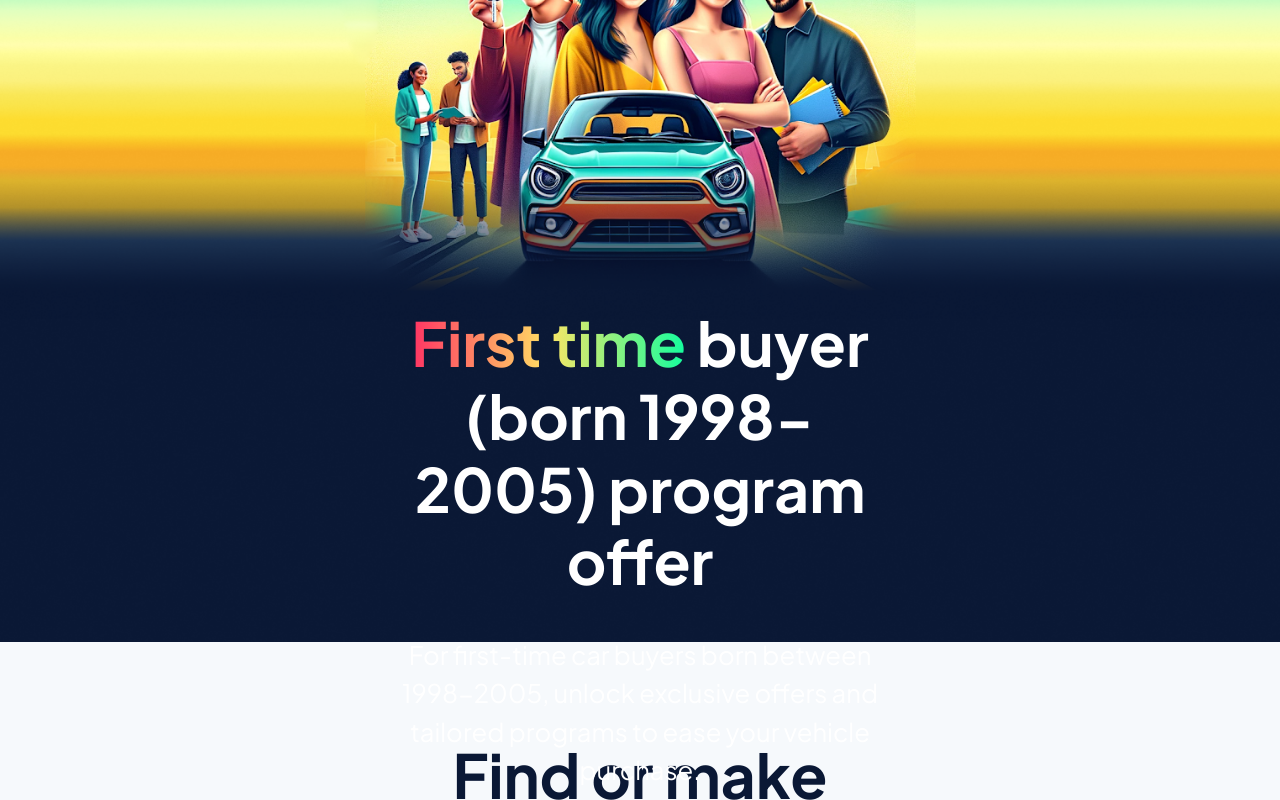
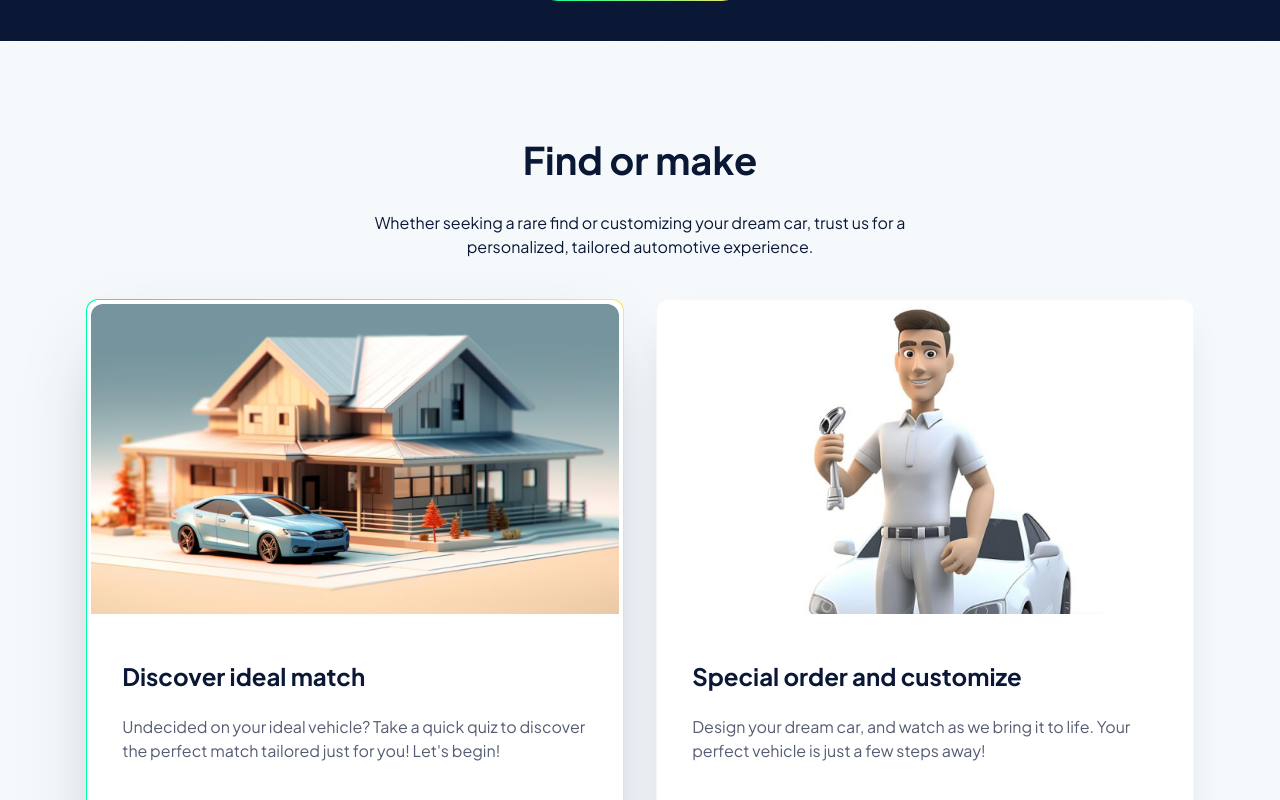
Before and after one commit to talhabaig/autoprosper, a Next.js app: page / in a window 1280 px wide. Shown: the part 3780-4580 px from the top of the page. Built offline with nearby package versions, Linux system fonts and the light colour scheme.

Commit message:
finad and make , upgrade and autoprosper advatnages

```diff
--- a/src/app/globals.css
+++ b/src/app/globals.css
@@ -7,13 +7,13 @@
     @apply sm:max-w-[540px] md:max-w-[720px] lg:max-w-[960px] xl:max-w-[1140px] 2xl:max-w-[1320px] 3xl:max-w-[1420px] 4xl:max-w-[1420px];
   }
   .heading2 {
-    @apply text-primary-text text-center mb-[1.5rem] text-[2.4rem] font-bold lg:text-[3.2rem] xl:text-[3.8rem] 3xl:text-[4.8rem];
+    @apply text-primary-text text-center mb-[0.938rem] text-[1.5rem] font-bold lg:text-[2rem] xl:text-[2.375rem] 3xl:text-[3rem];
   }
   .heading3 {
-    @apply text-primary-text text-center mb-[1.5rem] text-[1.8rem] font-bold lg:text-[2.4rem]  2xl:text-[2.8rem] 3xl:text-[3.2rem];
+    @apply text-primary-text text-center mb-[0.938rem] text-[1.125rem] font-bold lg:text-[1.5rem]  2xl:text-[1.75rem] 3xl:text-[2rem];
   }
   .paragraph-large{
-    @apply text-[1.4rem] mb-[1.5rem] leading-[2rem] lg:text-[1.6rem] lg:leading-[2.4rem] 2xl:leading-[3rem] 2xl:text-[2rem];
+    @apply text-[0.875rem] mb-[0.938rem] leading-[1.125rem] lg:text-[1rem] lg:leading-[1.5rem] 2xl:leading-[1.875rem] 2xl:text-[1.25rem];
 
   }
 }
--- a/src/assests/style/main.css
+++ b/src/assests/style/main.css
@@ -80,7 +80,7 @@ body {
   margin: 0;
   padding: 0;
   font-family: "Plus Jakarta Sans", sans-serif;
-  font-size: 1.4rem;
+  font-size: 16px;
   font-weight: 400;
   box-sizing: border-box;
   line-height: 1.2;
--- a/src/components/Common/Button/Button.tsx
+++ b/src/components/Common/Button/Button.tsx
@@ -26,16 +26,16 @@ const Button: React.FC<propType> = ({
   let classList = ``;
   if (!variant || variant === "primary") {
     classList =
-      "text-[1.4rem] lg:text-[1.6rem] tracking-[1.26px] lg:tarcaking-[1.44px]  uppercase min-w-[18.5rem] min-h-[4.6rem] xl:min-w-[22.1rem] xl:min-h-[5.6rem] p-[1.4rem_2.8rem] xl:p-[1.8rem_3.6rem] bg-btn-primary-gradient font-[800] rounded-[100px] text-primary-text hover:bg-btn-primary-gradient-hover";
+      "text-[0.875rem] lg:text-[1rem] tracking-[1.26px] lg:tarcaking-[1.44px]  uppercase min-w-[185px] min-h-[46px] xl:min-w-[220px] xl:min-h-[56px]  bg-btn-primary-gradient font-[800] rounded-[100px] text-primary-text hover:bg-btn-primary-gradient-hover";
   } else if (variant === "small") {
     classList =
-      "min-w-[9.6rem] min-h-[3.6rem] p-[1.4rem_2.8rem] bg-btn-primary-gradient font-[800] rounded-[100px] text-primary-text hover:bg-btn-primary-gradient-hover";
+      "min-w-[6rem] min-h-[1.563rem]  bg-btn-primary-gradient font-[800] rounded-[100px] text-primary-text hover:bg-btn-primary-gradient-hover";
   } else if (variant === "secondary") {
     classList =
       "text-primary border border-primary bg-primary hover:bg-white text-white hover:text-primary";
   } else if (variant === "transparent") {
     classList =
-      "text-gray border border-solid border-gray text-[1.4rem] lg:text-[1.6rem] tracking-[1.26px] lg:tarcaking-[1.44px]  uppercase min-w-[18.5rem] min-h-[4.6rem] xl:min-w-[22.1rem] xl:min-h-[5.6rem] p-[1.4rem_2.8rem] xl:p-[1.8rem_3.6rem] rounded-[100px] font-[800] hover:bg-dark hover:text-white";
+      "text-gray border border-solid border-gray text-[0.875rem] lg:text-[1rem] tracking-[1.26px] lg:tarcaking-[1.44px]  uppercase min-w-[185px] min-h-[46px] xl:min-w-[220px] xl:min-h-[56px]  rounded-[100px] font-[800] hover:bg-dark hover:text-white";
   }
 
   function handleClick(e: React.MouseEvent<HTMLButtonElement, MouseEvent>) {
--- a/src/components/home/AutoProsperAdvnatage/AutoProsperAdvnatage.tsx
+++ b/src/components/home/AutoProsperAdvnatage/AutoProsperAdvnatage.tsx
@@ -39,7 +39,7 @@ const cardData: AutoProsperAdvantages[] = [
 
 const AutoProsperAdvnatage = () => {
   return (
-    <section className="py-[6rem] 2xl:py-[8rem] 3xl:pt-[11rem] 3xl:pb-[9.6rem] bg-light-gray">
+    <section className="sectionWrapper py-[6rem] 2xl:py-[8rem] 3xl:pt-[11rem] 3xl:pb-[9.6rem] bg-light-gray">
       <div className="container">
         <div className="max-w-[360px] mx-auto text-center md:max-w-[480px] lg:max-w-[560px] 2xl:max-w-[680px]">
           <h2 className="heading2 mb-[1rem] lg:mb-[1.8rem] md:max-w-[70%] md:mx-auto lg:max-w-[84%] 3xl:max-w-full">
```
Also changed, not shown: 1 other file (tests, documents, lock files or other folders).
